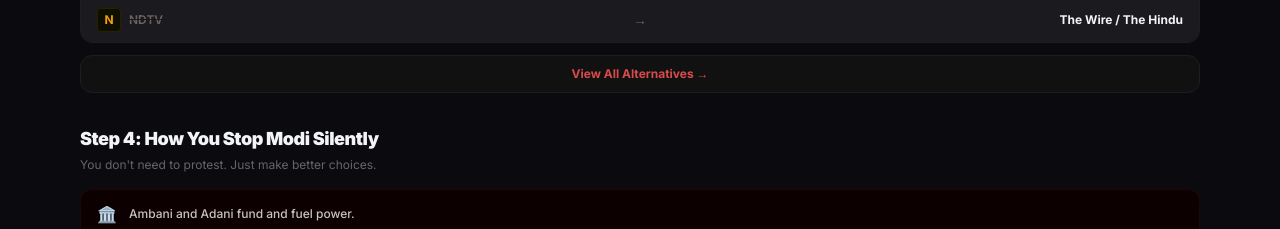
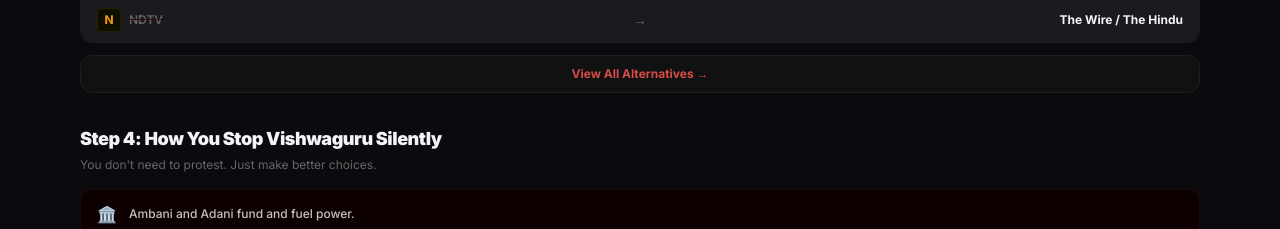
Before and after one commit to Xcel-Host/digital-non-cooperation, a React (Vite) app: page / in a window 1280 px wide. Shown: the part 2101-2330 px from the top of the page. Built offline with nearby package versions, Linux system fonts and the light colour scheme.

Commit message:
Update HomeBottom.jsx

```diff
--- a/src/components/HomeBottom.jsx
+++ b/src/components/HomeBottom.jsx
@@ -93,7 +93,7 @@
 
       {/* STEP 4 */}
       <div className="mb-8">
-        <h2 className="text-lg font-black tracking-tight text-offwhite mb-1">Step 4: How You Stop Modi Silently</h2>
+        <h2 className="text-lg font-black tracking-tight text-offwhite mb-1">Step 4: How You Stop Vishwaguru Silently</h2>
         <p className="text-xs text-muted mb-4">You don't need to protest. Just make better choices.</p>
 
         <div className="flex flex-col gap-2 mb-4">
```
